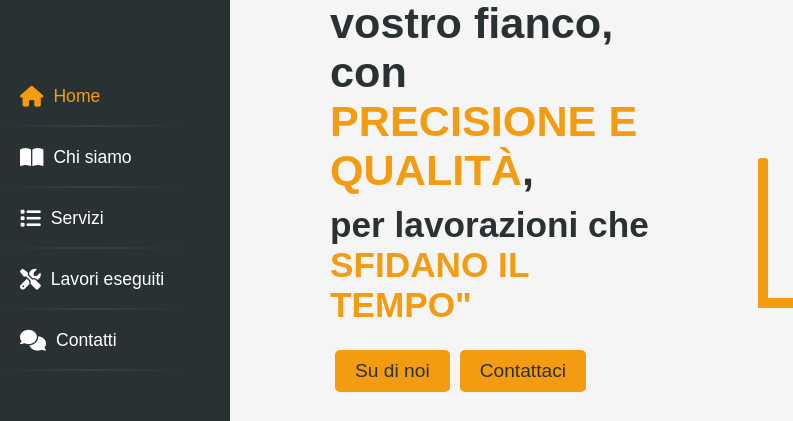
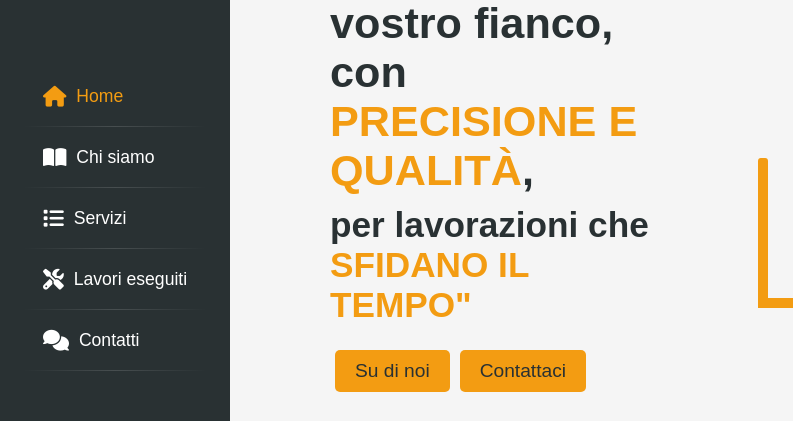
Before and after one commit to FaiMatt0/2M-lattonerie, a plain HTML site: page index.html in a window 1280 px wide. Shown: the part 182-603 px from the top of the page, 0-793 px from the left. Drawn offline with nearby package versions, Linux system fonts and the light colour scheme; a web font is replaced by a local one.

Commit message:
Update style.css

```diff
--- a/styles/style.css
+++ b/styles/style.css
@@ -17,8 +17,6 @@ main {
     height: 100%;
     width: 100%;
 }
-
-
 
 /* Updated styles for the aside section */
 aside {
@@ -49,19 +47,6 @@ aside {
     max-width: 150px;
     height: auto;
     transition: transform 0.3s ease;
-}
-
-.Links {
-    display: flex;
-    flex-direction: column;
-    margin: 0; /* Remove automatic margins */
-    position: absolute; /* Position absolutely */
-    top: 50%; /* Position at 50% from the top */
-    transform: translateY(-50%); /* Center vertically */
-}
-
-.aside-logo img:hover {
-    transform: scale(1.1);
 }
 
 .Links {
```
